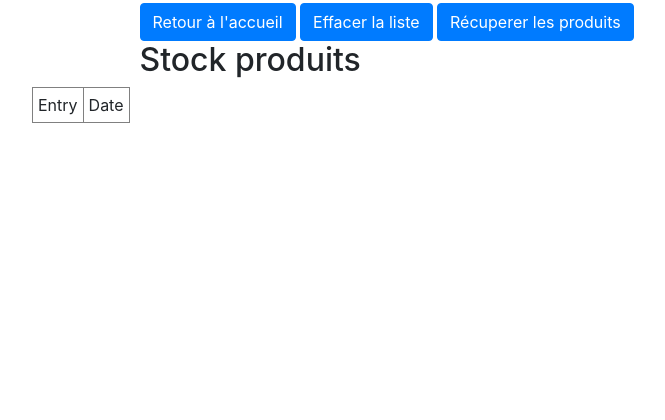
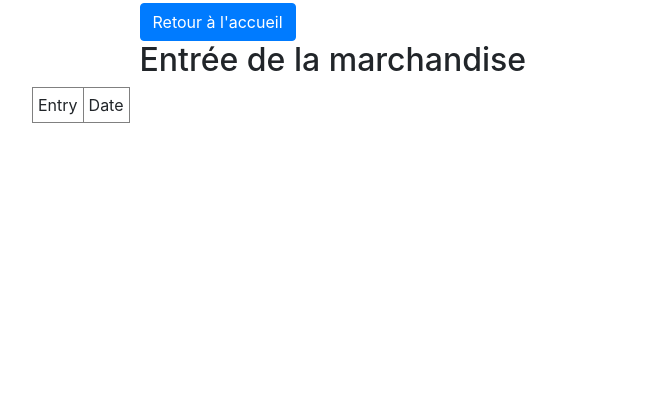
Before and after one commit to ursi-2020/gestion-stock, a Django app: template application/djangoapp/templates/entries.html in a window 1280 px wide. Shown: the part 127-547 px from the top of the page, without its empty margins (53-718 px from the left). Run offline with Django 3.2, Linux system fonts and the light colour scheme; the template is opened without the code that fills it, so the values that code supplies are empty; parts of the project's set-up code (start-up, migrations or seed data) failed here and were passed over; some libraries are stand-ins or nearby versions.

Commit message:
Update with catalogue produit new api

```diff
--- a/application/djangoapp/models.py
+++ b/application/djangoapp/models.py
@@ -25,7 +25,8 @@ class Produit(models.Model):
     quantiteMin = models.PositiveIntegerField()
     packaging = models.PositiveIntegerField()
     prix = models.DecimalField(max_digits=5, decimal_places=2)
+    exclusivite = models.CharField(max_length=10)
 
     def __str__(self):
-        return "{\"codeProduit\":{}, \"familleProduit\":{}, \"descriptionProduit\":{},\"quantiteMin\":{}, \"packaging\":{}, \"prix\":{}}".format(
-            self.codeProduit, self.familleProduit, self.descriptionProduit, self.quantiteMin, self.packaging, self.prix)
+        return "{\"codeProduit\":{}, \"familleProduit\":{}, \"descriptionProduit\":{},\"quantiteMin\":{}, \"packaging\":{}, \"prix\":{}, \"exclusivite\":{}}".format(
+            self.codeProduit, self.familleProduit, self.descriptionProduit, self.quantiteMin, self.packaging, self.prix, self.exclusivite)
--- a/application/djangoapp/templates/entries.html
+++ b/application/djangoapp/templates/entries.html
@@ -3,9 +3,7 @@
 {% block content %}
 
     <a href="/" class="btn btn-primary" role="button">Retour à l'accueil</a>
-     <a href="/entry/delete" class="btn btn-primary" role="button">Effacer la liste</a>
-    <a href="/entry/update" class="btn btn-primary" role="button">Récuperer les produits</a>
-<h2>Stock produits</h2>
+<h2>Entrée de la marchandise</h2>
 </div>
     <table border="1" cellpadding="5">
     <tr>
--- a/application/djangoapp/templates/stock.html
+++ b/application/djangoapp/templates/stock.html
@@ -3,7 +3,7 @@
 {% block content %}
 
     <a href="/" class="btn btn-primary" role="button">Retour à l'accueil</a>
-<h2>Stock produits</h2>
+<h2>Stock des produits</h2>
 </div>
     <table border="1" cellpadding="5">
     <tr>
```
Also changed, not shown: application/djangoapp/views.py (+5 -3 lines).
